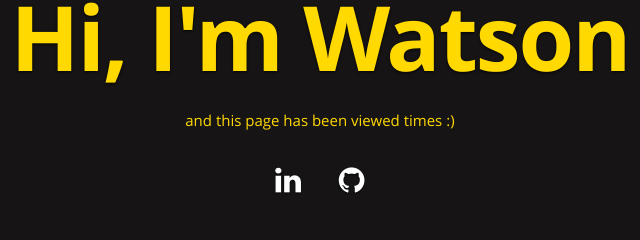
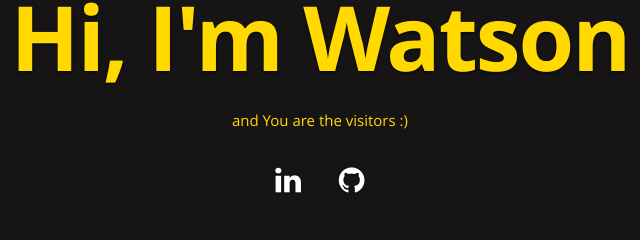
Before and after one commit to WatsonHK/azureResume, a plain HTML site: page frontend/index.html in a window 1280 px wide. Shown: the part 281-521 px from the top of the page, 322-962 px from the left. Drawn offline with nearby package versions, Linux system fonts and the light colour scheme; no server answers.

Commit message:
update HTML

```diff
--- a/frontend/index.html
+++ b/frontend/index.html
@@ -56,7 +56,7 @@
          <div class="banner-text">
             <h1 class="responsive-headline">Hi, I'm Watson</h1>
 
-            <p>and this page has been viewed <a id="counter"></a> times :) </p>
+            <p>and You are the <a id="counter"></a> visitors :) </p>
             <ul class="social">
                <li><a href="www.linkedin.com/in/ho-chun-kwong-618891201"><i class="fa fa-linkedin"></i></a></li>
                <li><a href="https://github.com/WatsonHK/azure-resume"><i class="fa fa-github"></i></a></li>
```
